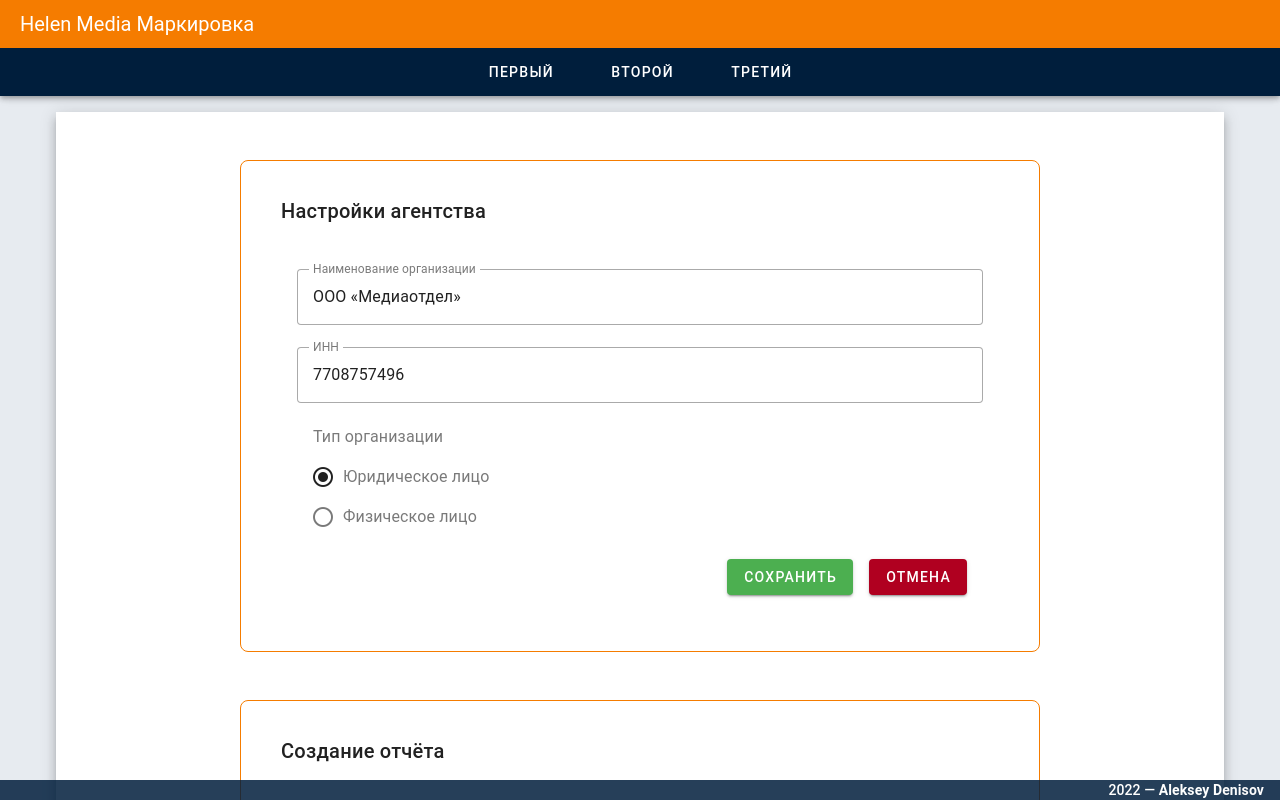
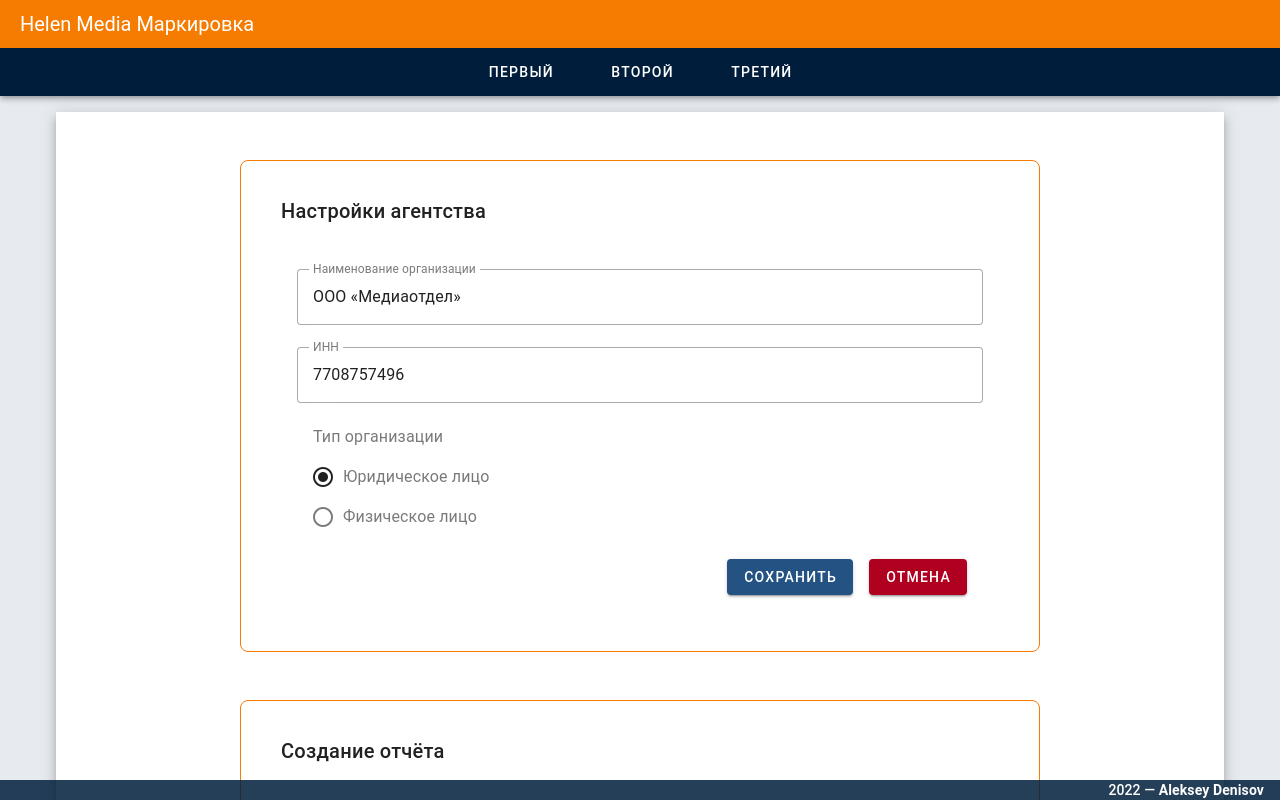
Before and after one commit to ADeoZ/ads-labeling-report, a Vue app: page / in a window 1280 px wide. Shown: the top 800 px of the page. Built offline with nearby package versions, Linux system fonts and the light colour scheme.

Commit message:
Customize buttons

```diff
--- a/src/components/AddClientForm.vue
+++ b/src/components/AddClientForm.vue
@@ -127,7 +127,9 @@
         <v-btn color="success" class="mr-4 my-4" @click="validate"
           >Сохранить</v-btn
         >
-        <v-btn color="error" class="my-4" @click="cancel">Отмена</v-btn>
+        <v-btn color="cancel" variant="outlined" class="my-4" @click="cancel"
+          >Отмена</v-btn
+        >
       </div>
     </div>
   </v-form>
--- a/src/plugins/vuetify.js
+++ b/src/plugins/vuetify.js
@@ -13,8 +13,8 @@ const mainTheme = {
     secondary: "#8bc34a",
     error: "#B00020",
     info: "#2196F3",
-    success: "#4CAF50",
-    warning: "#FB8C00",
+    success: "#235283",
+    cancel: "#B00020",
   },
 };
 
```
